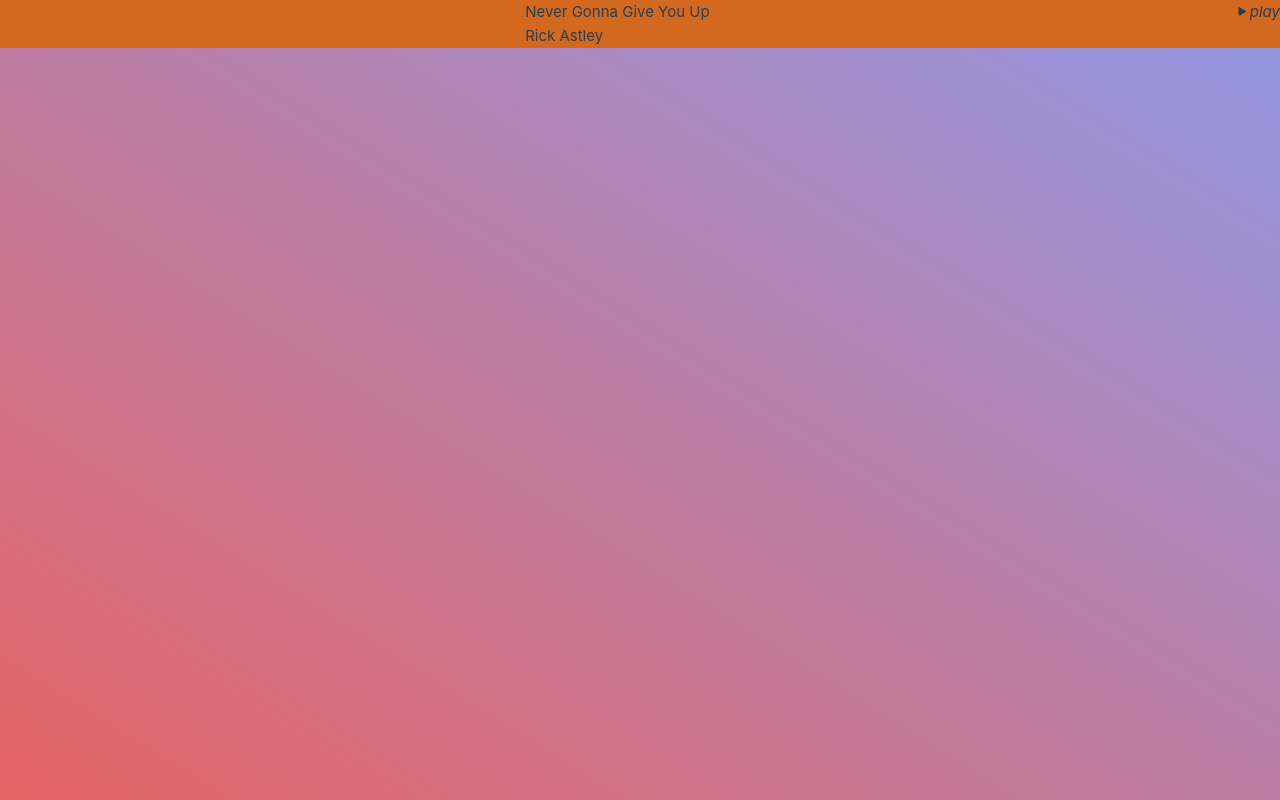
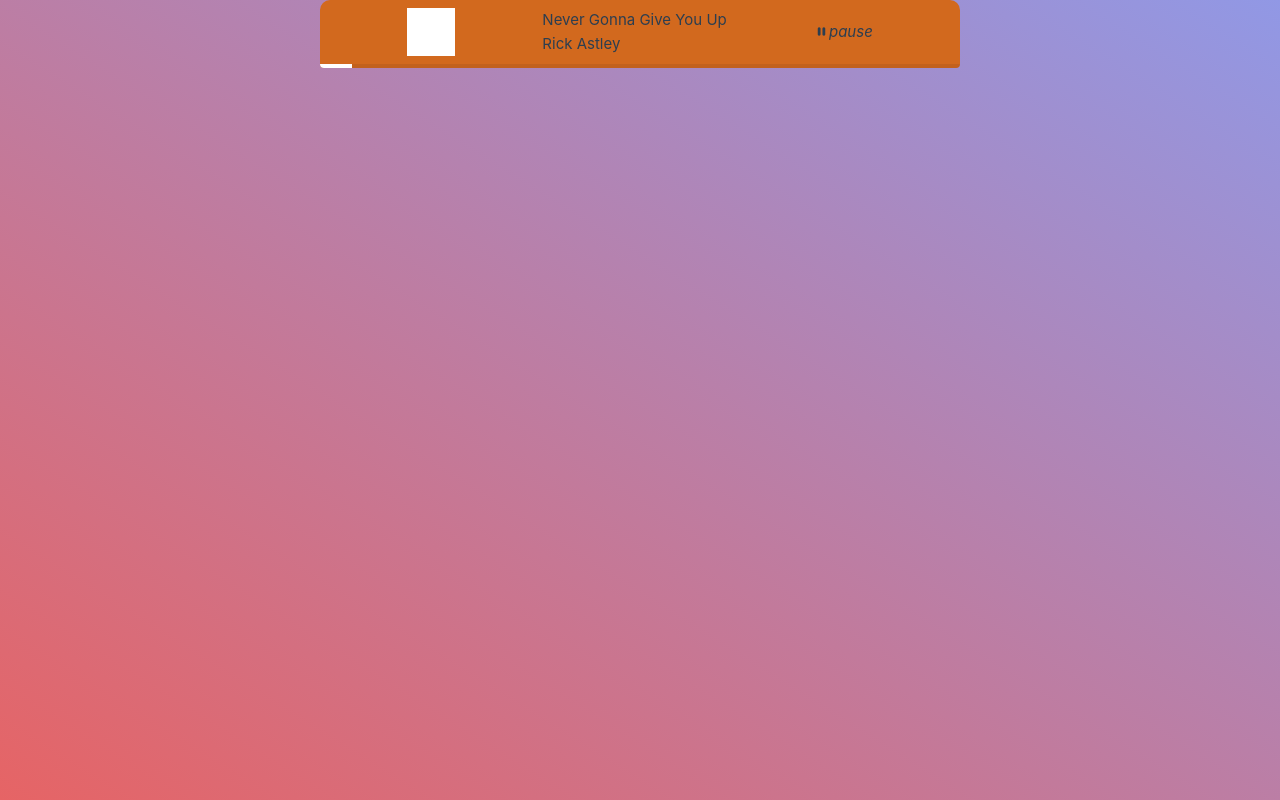
Before and after one commit to KONSTANTINOSKOUKOS/AudioPlayer, a Vue app in the folder client/: page / in a window 1280 px wide. Built offline with nearby package versions, Linux system fonts and the light colour scheme.

Commit message:
finished mini player UI todo: hook with audio

```diff
--- a/client/src/components/MiniPlayer.vue
+++ b/client/src/components/MiniPlayer.vue
@@ -1,6 +1,6 @@
 <template>
     <div class="wrapper">
-        <img src="">
+        <div class="img"></div>
         <div class="down">
             <h4>Never Gonna Give You Up</h4>
             <p>Rick Astley</p>
@@ -9,19 +9,99 @@
                 'pause'
         }}</i>
     </div>
+    <div class="progress">
+        <div class="bar"></div>
+    </div>
 </template>
 <script lang='ts' setup>
-import { state, toggle } from '../state';
+import { state, toggle, seek, loadsong } from '../state';
+import { onMounted } from 'vue';
+
+let progress: HTMLDivElement;
+let bar: HTMLDivElement;
+
+onMounted(() => {
+    loadsong();
+    progress = document.querySelector('.progress') as HTMLDivElement;
+    bar = document.querySelector('.bar') as HTMLDivElement;
+    let barwidth = 0;
+    bar.style.width = `0%`;
+
+    progress.addEventListener('click', e => {
+        seek(233 * Number(bar.style.width.slice(0, -1)) / 100);
+
+        const width = Number(getComputedStyle(progress).width.slice(0, -2));
+        barwidth = e.clientX - (document.body.clientWidth - Math.round(width)) / 2;
+
+        if (barwidth > e.clientX) barwidth = 0;
+
+        barwidth /= Number(getComputedStyle(progress).width.slice(0, -2));
+        barwidth *= 100;
+
+        bar.style.width = `${Math.round(barwidth)}%`;
+    });
+
+    setInterval(() => {
+        state.playing = true;
+        if (state.playing) {
+            const a = Number(bar.style.width.slice(0, -1)) + 1;
+            bar.style.width = a > 100 ? '100%' : `${a}%`;//stop at 100%
+        }
+
+        if (bar.style.width == '100%')
+            bar.style.borderBottomRightRadius = '10px';//for styling symmetry
+    }, 1000);
+
+    //FOR KEEPING SAME ASPECT
+    window.onresize = (e) => {
+        bar.style.width = `${Math.round(barwidth)}% `;
+    }
+});
 </script>
 
 <style scoped>
 .wrapper {
+    height: 4rem;
+    max-width: 50vw;
+    margin: 0 auto;
+    /* border-radius: 10px;
+    border-bottom: 4px solid white; */
+    border-top-right-radius: 10px;
+    border-top-left-radius: 10px;
     background-color: chocolate;
     display: flex;
-    justify-content: space-between;
+    justify-content: space-evenly;
+    align-items: center;
 }
-.down{
+
+.progress {
+    width: 50vw;
+    height: 4px;
+    background-color: rgb(194, 97, 29);
+    margin-left: 25vw;
+    border-bottom-right-radius: 10px;
+    border-bottom-left-radius: 10px;
+    /* overflow: hidden; */
+}
+
+.bar {
+    position: relative;
+    width: 50%;
+    /* max-width: 50vw; */
+    height: 4px;
+    background-color: white;
+    /* border-bottom-right-radius: 10px; */
+    border-bottom-left-radius: 10px;
+}
+
+.down {
     display: flex;
     flex-direction: column;
 }
+
+.img {
+    width: 3rem;
+    height: 3rem;
+    background-color: white;
+}
 </style>
--- a/client/src/state.ts
+++ b/client/src/state.ts
@@ -17,7 +17,7 @@ export const state = reactive({
     currenttime: 0,
     loading: false
 });
-
+/////////////////////////////////////////////IMPORTANT!!!!!! audio.onmetadataloaded->loading=false;/////////////////////////////////////
 export function toggle() {
     if (state.audio.paused) {
         state.audio.play();
@@ -29,9 +29,15 @@ export function toggle() {
 
 };
 
+export function seek(time: number) {
+    console.log(time);
+
+    state.audio.currentTime = time;
+}
+
 export function loadsong() {
     if (state.audio != null) {
-        state.audio.src = '/Rick Astley - Never Gonna Give You Up (Official Music Video).mp3';
+        state.audio.src = '/rickroll.mp3';
         console.log('loaded');
         state.audio.onloadedmetadata = () => {//loaded song details
             state.progress.max = state.song.duration.seconds.toString();//max ==duration
```
Also changed, not shown: 1 other file (tests, documents, lock files or other folders).
